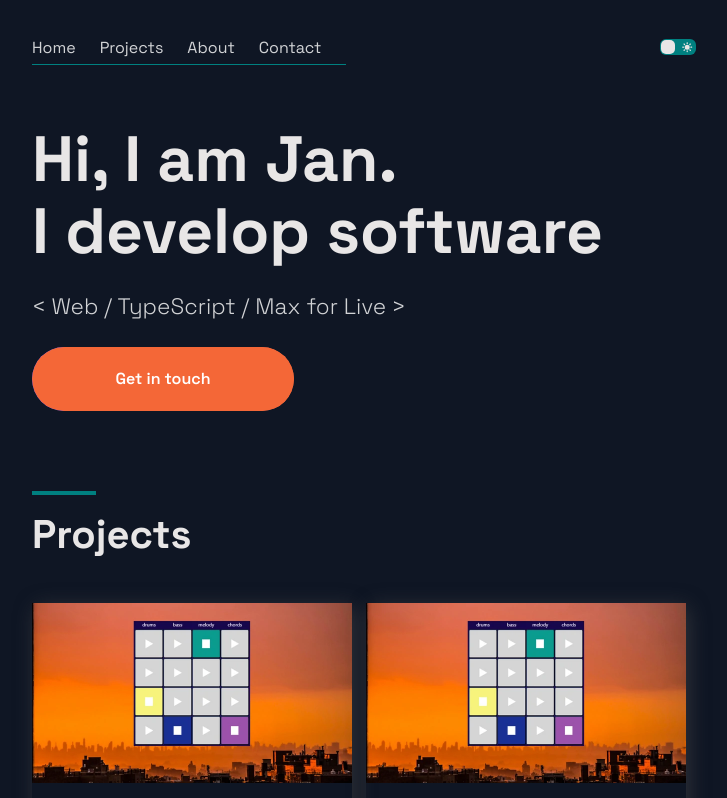
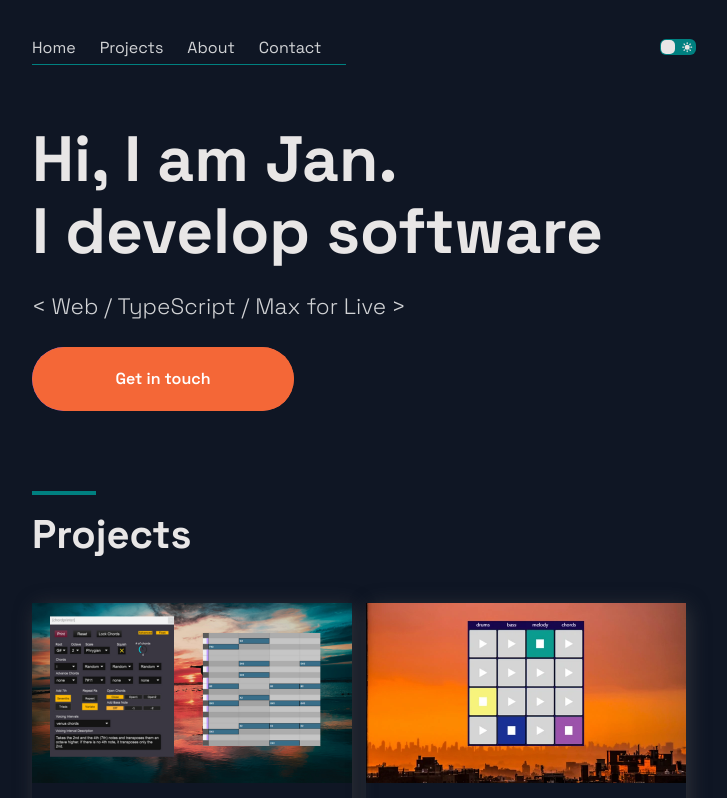
Before and after one commit to JanZaion/jan-zaion-web, a Next.js app: page / in a window 1280 px wide. Shown: the top 798 px of the page, without its empty margins (276-1003 px from the left). Built offline with nearby package versions, Linux system fonts and the light colour scheme.

Commit message:
feat: add thumb

```diff
--- a/src/constants/constants.ts
+++ b/src/constants/constants.ts
@@ -3,7 +3,7 @@ export const projects = [
     title: 'Chord Printer',
     description:
       'Chord Printer is a Max for Live MIDI device for instant generation of chord progressions. ',
-    image: '/images/Interactive_Beats_thumb.webp',
+    image: '/images/chp_thumb.png',
   },
   {
     title: 'Interactive Beats',
```
Also changed, not shown: public/images/chp_thumb.png (added).
